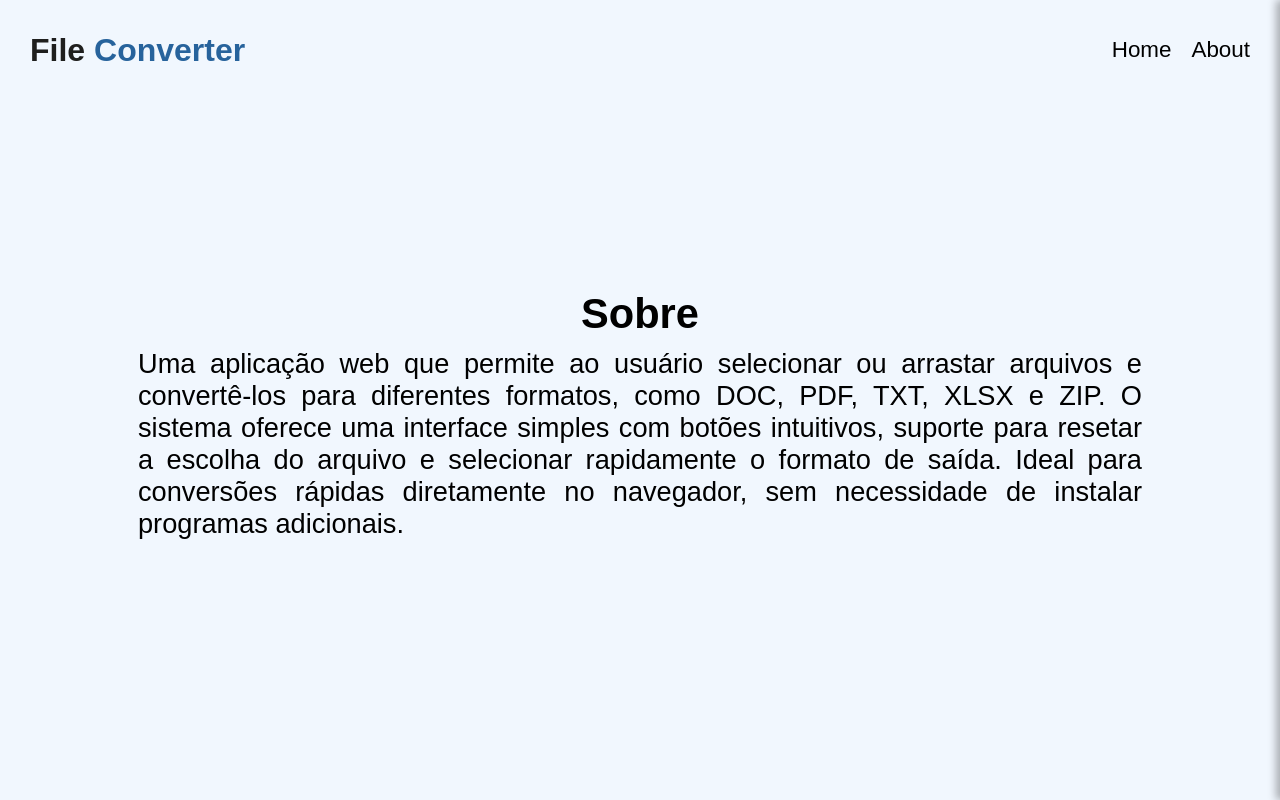
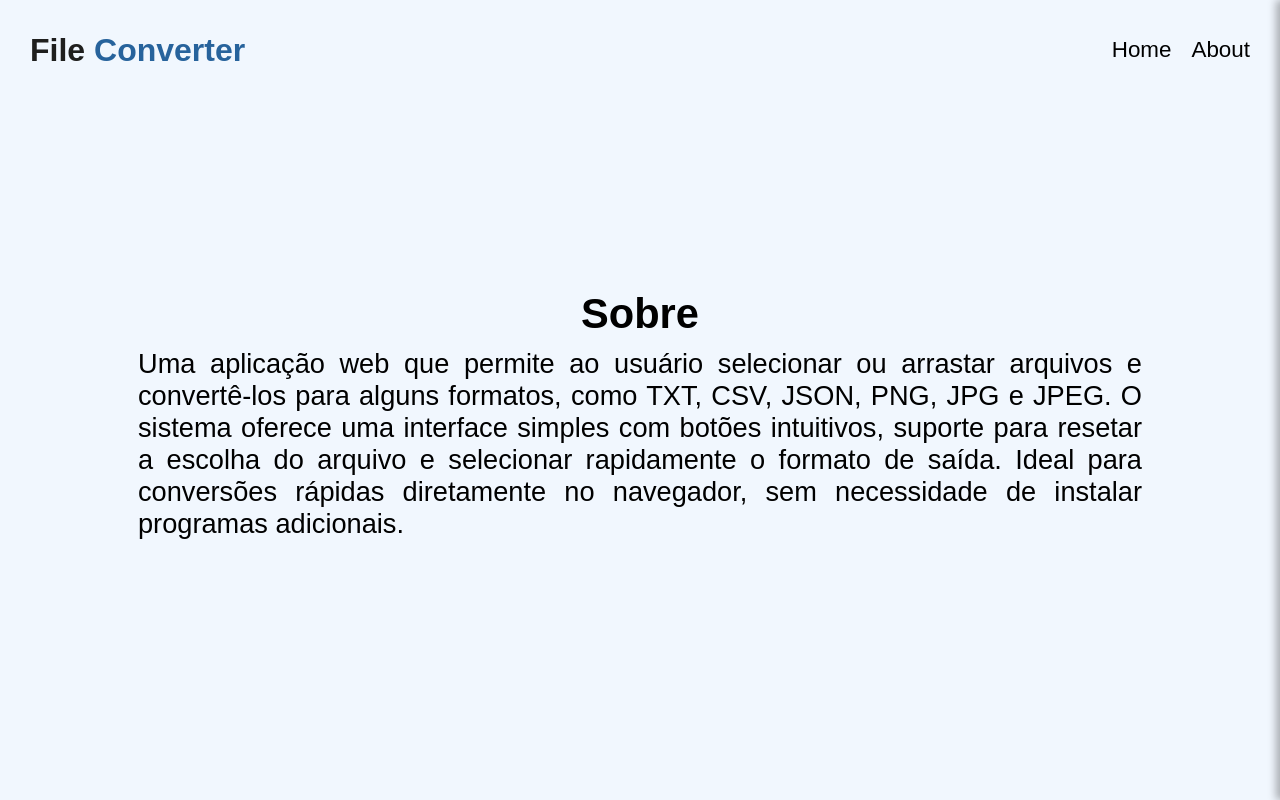
Before and after one commit to GRodrigues10/File-Converter, a React (Vite) app: page /File-Converter/about in a window 1280 px wide. Built offline with nearby package versions, Linux system fonts and the light colour scheme.

Commit message:
atualização

```diff
--- a/src/components/Main/Styles.js
+++ b/src/components/Main/Styles.js
@@ -160,7 +160,7 @@ export const StylesMain = styled.div`
     }
     main {
       width: 600px;
-      min-height: 350px;
+      min-height: 370px;
     }
 
     img {
--- a/src/pages/About/About.jsx
+++ b/src/pages/About/About.jsx
@@ -11,8 +11,8 @@ function About() {
           <h1>Sobre</h1>
           <p>
             Uma aplicação web que permite ao usuário selecionar ou arrastar
-            arquivos e convertê-los para diferentes formatos, como DOC, PDF,
-            TXT, XLSX e ZIP. O sistema oferece uma interface simples com botões
+            arquivos e convertê-los para alguns formatos, como TXT, CSV,
+            JSON, PNG, JPG e JPEG. O sistema oferece uma interface simples com botões
             intuitivos, suporte para resetar a escolha do arquivo e selecionar
             rapidamente o formato de saída. Ideal para conversões rápidas
             diretamente no navegador, sem necessidade de instalar programas
```
